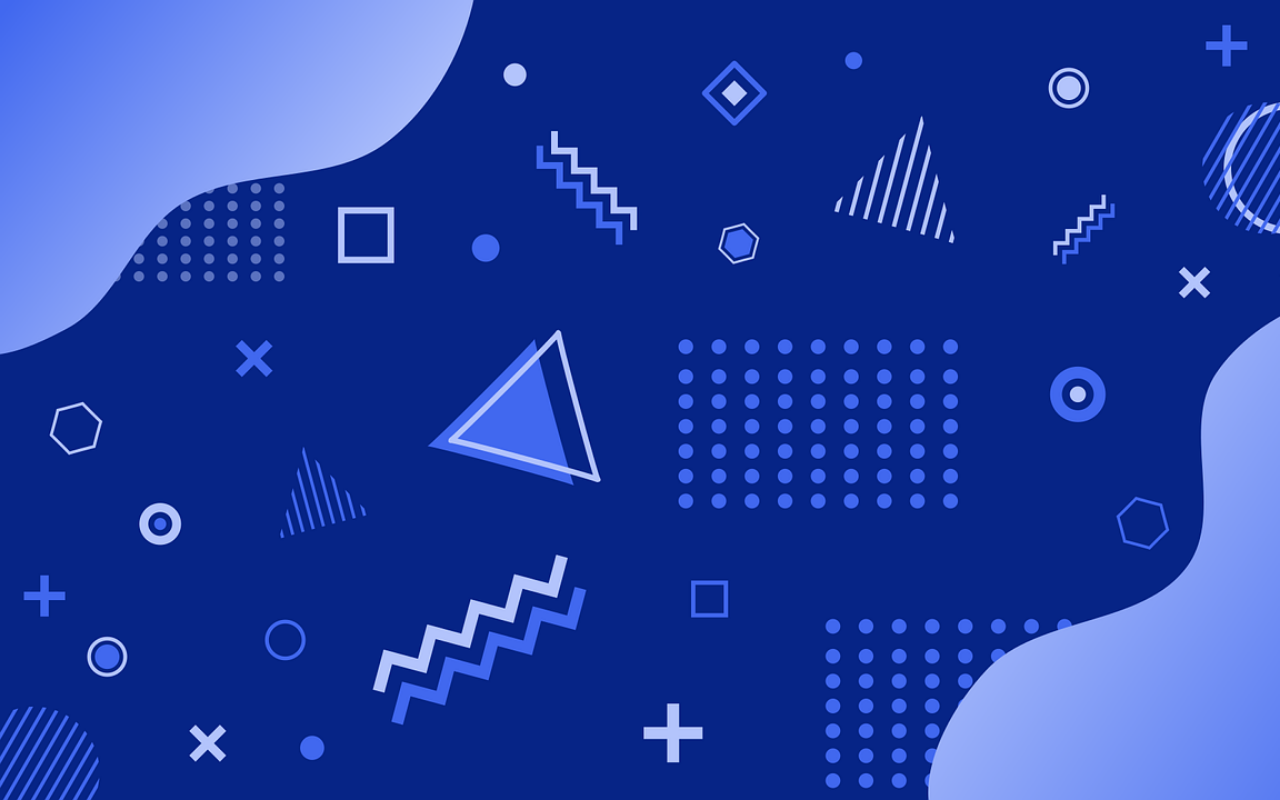
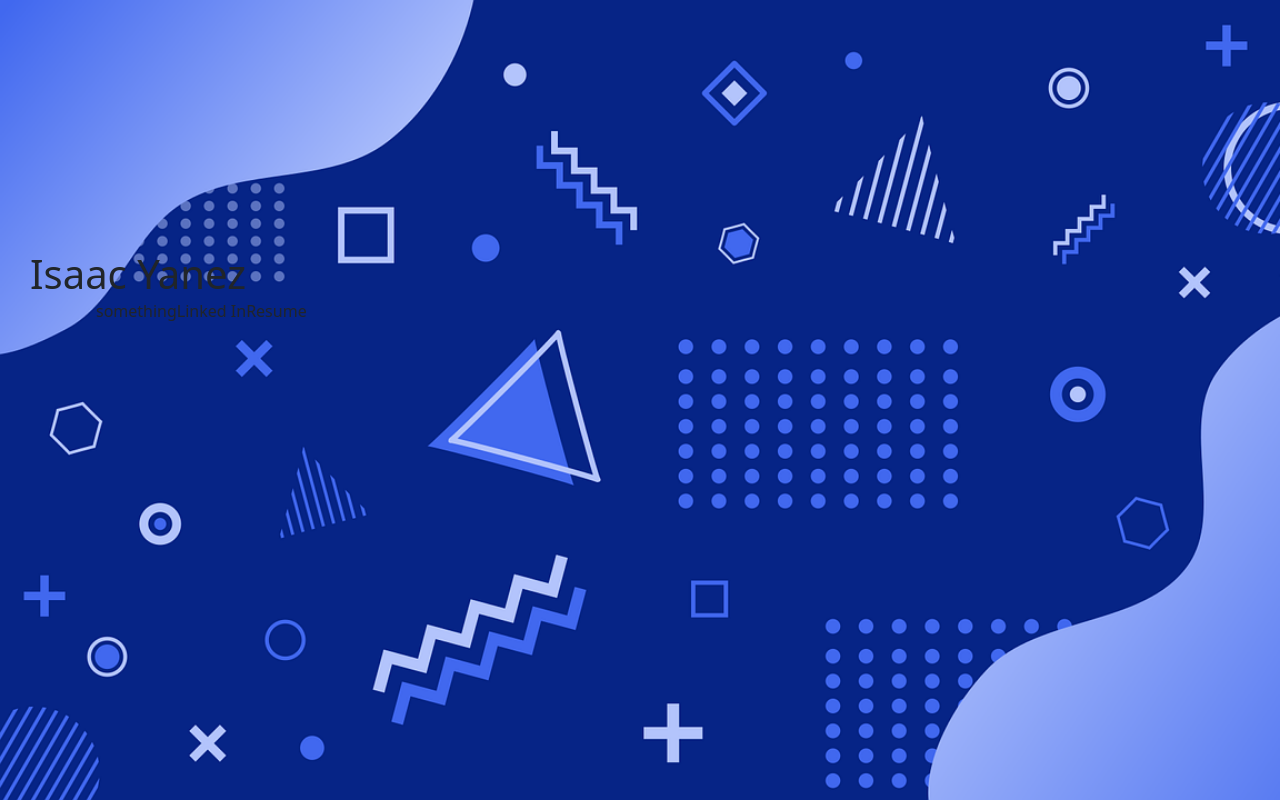
Before and after one commit to iyanez2314/react-portfolio, a React (Create React App) app: page / in a window 1280 px wide. Built offline with nearby package versions, Linux system fonts and the light colour scheme.

Commit message:
still need to move around some stuff on the home page

```diff
--- a/src/App.css
+++ b/src/App.css
@@ -1,38 +1,11 @@
-.App {
-  text-align: center;
+.position-absolute {
+  margin-top: 250px;
+  padding-left: 30px;
 }
 
-.App-logo {
-  height: 40vmin;
-  pointer-events: none;
+.navbar {
+  list-style-type: none;
+  margin-top: 291px;
+  padding-left: 96px;
+  position: fixed;
 }
-
-@media (prefers-reduced-motion: no-preference) {
-  .App-logo {
-    animation: App-logo-spin infinite 20s linear;
-  }
-}
-
-.App-header {
-  background-color: #282c34;
-  min-height: 100vh;
-  display: flex;
-  flex-direction: column;
-  align-items: center;
-  justify-content: center;
-  font-size: calc(10px + 2vmin);
-  color: white;
-}
-
-.App-link {
-  color: #61dafb;
-}
-
-@keyframes App-logo-spin {
-  from {
-    transform: rotate(0deg);
-  }
-  to {
-    transform: rotate(360deg);
-  }
-}
--- a/src/App.js
+++ b/src/App.js
@@ -1,4 +1,10 @@
 import background from './Assets/abstract-background.webp'
+import Header from './components/Header';
+import Navigation from './components/Navigation';
+import AboutMe from './Pages/About-me';
+
+import 'bootstrap/dist/css/bootstrap.min.css';
+import './App.css'
 
 function App() {
 
@@ -7,12 +13,16 @@ function App() {
     height: '100vh',
     backgroundSize: 'cover',
     backgroundRepeat: 'no-repeat',
+
   }
 
   return (
     <div style={myStyle}>
+      <Header/>
+      <Navigation/>
 
     </div>
+
   );
 }
 
--- /dev/null
+++ b/src/Pages/About-me/index.js
@@ -0,0 +1,15 @@
+import React from "react";
+
+
+function AboutMe () {
+    return (
+    <div className="container">
+        <h3>About me</h3>
+        <p>I am a Full stack developer always striving to do the best work. I am focused, determined and willing to do what it takes to get the job done.
+            On my spare time I enjoy building legos, working out, as well as spending time with my family.
+        </p>
+    </div>
+    )
+}
+
+export default AboutMe;
--- /dev/null
+++ b/src/components/Header/index.js
@@ -0,0 +1,17 @@
+import React from "react";
+
+
+function Header () {
+    return (
+        <div>
+        <div className="position-absolute">
+          <div className="mb-5">
+          <h1>Isaac Yanez</h1>
+          </div>
+        </div>
+
+      </div>
+    )
+}
+
+export default Header;
--- /dev/null
+++ b/src/components/Navigation/index.js
@@ -0,0 +1,16 @@
+import React from "react";
+import { FontAwesomeIcon } from '@fortawesome/react-fontawesome'
+
+
+
+function Navigation () {
+    return (
+        <div className="navbar">
+            <li>something</li>
+            <li>Linked In</li>
+            <li>Resume</li>
+        </div>
+    )
+}
+
+export default Navigation;
```
Also changed, not shown: package.json (+10 -1 lines), components/Header/index.js (deleted), 1 other file (tests, documents, lock files or other folders).
